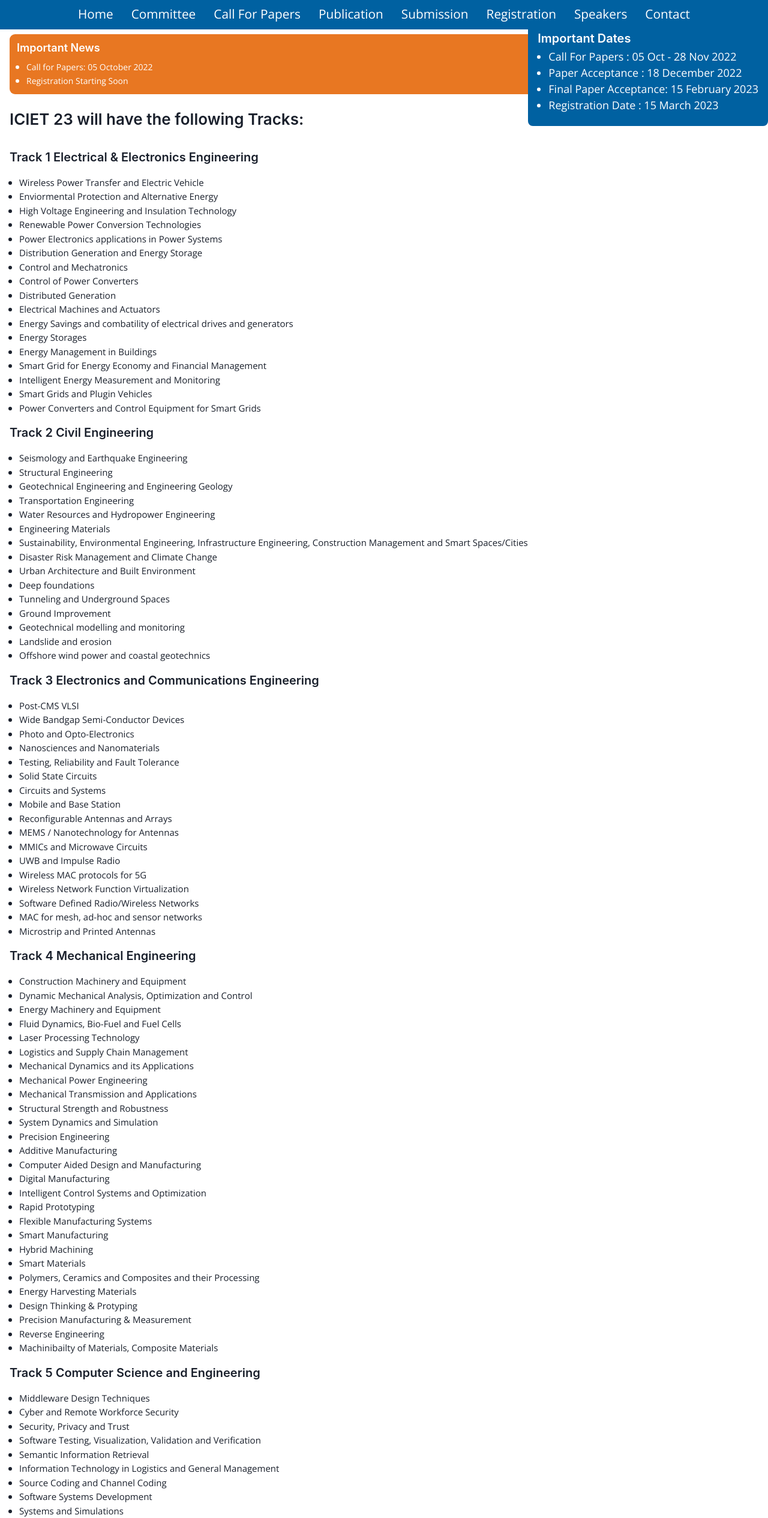
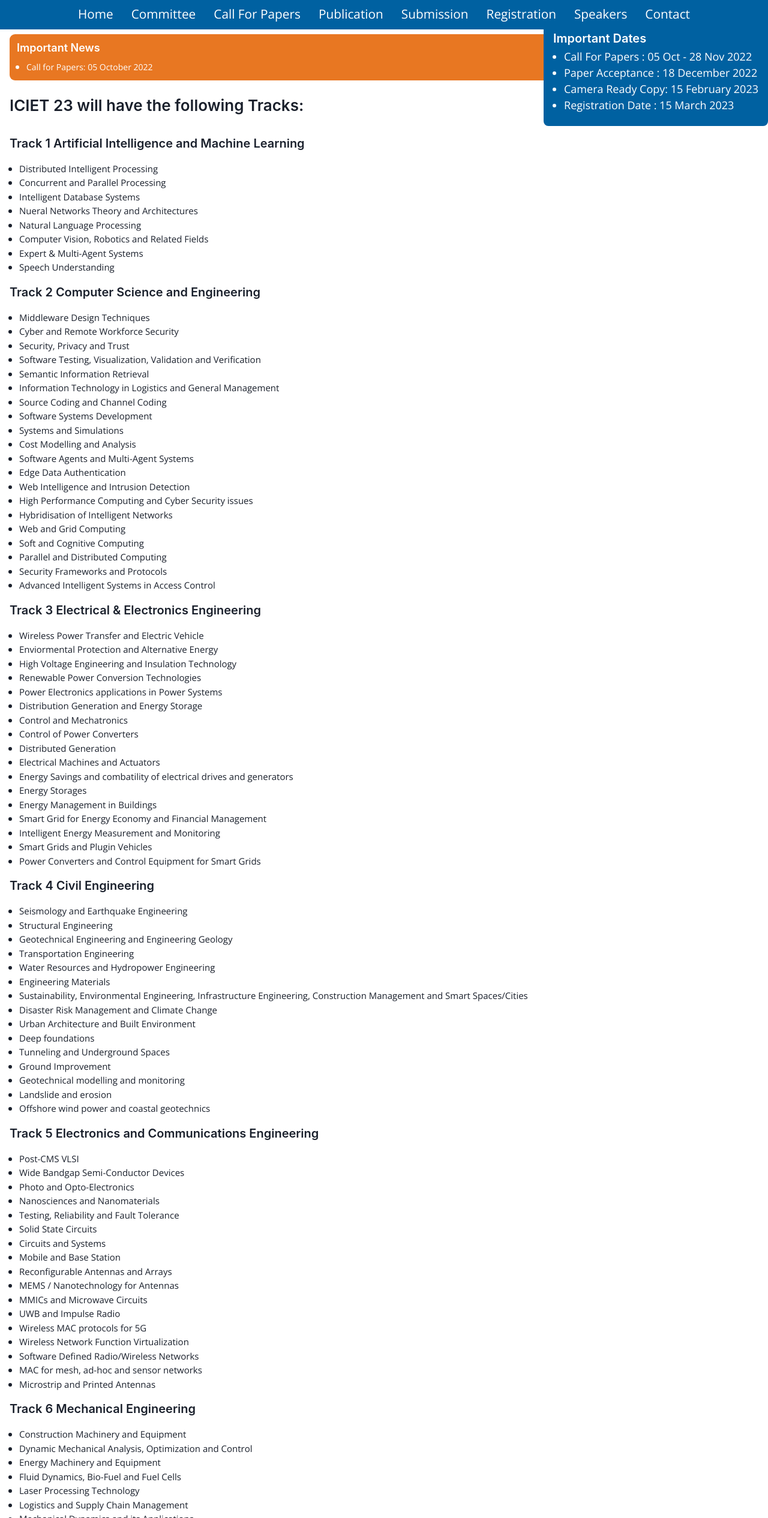
Before and after one commit to DarkPhoenix2704/iciet-v2, a React app: page /cfp in a window 1280 px wide. Shown: the part 270-2800 px from the top of the page at 60% size. Built offline with nearby package versions, Linux system fonts and the light colour scheme.

Commit message:
more changes

```diff
--- a/src/components/Dates.tsx
+++ b/src/components/Dates.tsx
@@ -29,7 +29,7 @@ const Dates = () => {
                 <UnorderedList marginBlock="5px" fontSize={{ base: '16px', lg: '18px' }}>
                     <ListItem>Call For Papers : 05 Oct - 28 Nov 2022</ListItem>
                     <ListItem>Paper Acceptance : 18 December 2022</ListItem>
-                    <ListItem>Final Paper Acceptance: 15 February 2023</ListItem>
+                    <ListItem>Camera Ready Copy: 15 February 2023</ListItem>
                     <ListItem>Registration Date : 15 March 2023</ListItem>
                 </UnorderedList>
             </Box>
--- a/src/components/NewsBlock.tsx
+++ b/src/components/NewsBlock.tsx
@@ -10,9 +10,6 @@ const NewsBlock = () => (
             <ListItem>
                 <Text fontSize="14px">Call for Papers: 05 October 2022</Text>
             </ListItem>
-            <ListItem>
-                <Text fontSize="14px">Registration Starting Soon</Text>
-            </ListItem>
         </UnorderedList>
     </Box>
 );
--- a/src/data/tracks.tsx
+++ b/src/data/tracks.tsx
@@ -1,7 +1,47 @@
 const Tracks = [
     {
         id: 1,
-        title: 'Track 1 Electrical & Electronics Engineering',
+        title: 'Track 1 Artificial Intelligence and Machine Learning',
+        subs: [
+            'Distributed Intelligent Processing',
+            'Concurrent and Parallel Processing',
+            'Intelligent Database Systems',
+            'Nueral Networks Theory and Architectures',
+            'Natural Language Processing',
+            'Computer Vision, Robotics and Related Fields',
+            'Expert & Multi-Agent Systems',
+            'Speech Understanding',
+        ],
+    },
+    {
+        id: 2,
+        title: 'Track 2 Computer Science and Engineering',
+        subs: [
+            'Middleware Design Techniques',
+            'Cyber and Remote Workforce Security',
+            'Security, Privacy and Trust',
+            'Software Testing, Visualization, Validation and Verification',
+            'Semantic Information Retrieval',
+            'Information Technology in Logistics and General Management',
+            'Source Coding and Channel Coding',
+            'Software Systems Development',
+            'Systems and Simulations',
+            'Cost Modelling and Analysis',
+            'Software Agents and Multi-Agent Systems',
+            'Edge Data Authentication',
+            'Web Intelligence and Intrusion Detection',
+            'High Performance Computing and Cyber Security issues',
+            'Hybridisation of Intelligent Networks',
+            'Web and Grid Computing',
+            'Soft and Cognitive Computing',
+            'Parallel and Distributed Computing',
+            'Security Frameworks and Protocols',
+            'Advanced Intelligent Systems in Access Control',
+        ],
+    },
+    {
+        id: 3,
+        title: 'Track 3 Electrical & Electronics Engineering',
         subs: [
             'Wireless Power Transfer and Electric Vehicle',
             'Enviormental Protection and Alternative Energy',
@@ -23,8 +63,8 @@ const Tracks = [
         ],
     },
     {
-        id: 2,
-        title: 'Track 2 Civil Engineering',
+        id: 4,
+        title: 'Track 4 Civil Engineering',
         subs: [
             'Seismology and Earthquake Engineering',
             'Structural Engineering',
@@ -44,8 +84,8 @@ const Tracks = [
         ],
     },
     {
-        id: 3,
-        title: 'Track 3 Electronics and Communications Engineering',
+        id: 5,
+        title: 'Track 5 Electronics and Communications Engineering',
         subs: [
             'Post-CMS VLSI',
             'Wide Bandgap Semi-Conductor Devices',
@@ -67,8 +107,8 @@ const Tracks = [
         ],
     },
     {
-        id: 4,
-        title: 'Track 4 Mechanical Engineering',
+        id: 6,
+        title: 'Track 6 Mechanical Engineering',
         subs: [
             'Construction Machinery and Equipment',
             'Dynamic Mechanical Analysis, Optimization and Control',
@@ -99,45 +139,5 @@ const Tracks = [
             'Machinibailty of Materials, Composite Materials',
         ],
     },
-    {
-        id: 5,
-        title: 'Track 5 Computer Science and Engineering',
-        subs: [
-            'Middleware Design Techniques',
-            'Cyber and Remote Workforce Security',
-            'Security, Privacy and Trust',
-            'Software Testing, Visualization, Validation and Verification',
-            'Semantic Information Retrieval',
-            'Information Technology in Logistics and General Management',
-            'Source Coding and Channel Coding',
-            'Software Systems Development',
-            'Systems and Simulations',
-            'Cost Modelling and Analysis',
-            'Software Agents and Multi-Agent Systems',
-            'Edge Data Authentication',
-            'Web Intelligence and Intrusion Detection',
-            'High Performance Computing and Cyber Security issues',
-            'Hybridisation of Intelligent Networks',
-            'Web and Grid Computing',
-            'Soft and Cognitive Computing',
-            'Parallel and Distributed Computing',
-            'Security Frameworks and Protocols',
-            'Advanced Intelligent Systems in Access Control',
-        ],
-    },
-    {
-        id: 6,
-        title: 'Track 6 Artificial Intelligence and Machine Learning',
-        subs: [
-            'Distributed Intelligent Processing',
-            'Concurrent and Parallel Processing',
-            'Intelligent Database Systems',
-            'Nueral Networks Theory and Architectures',
-            'Natural Language Processing',
-            'Computer Vision, Robotics and Related Fields',
-            'Expert & Multi-Agent Systems',
-            'Speech Understanding',
-        ],
-    },
 ];
 export default Tracks;
--- a/src/pages/Home.tsx
+++ b/src/pages/Home.tsx
@@ -29,7 +29,7 @@ const Home = () => (
         <Text fontSize="16px" marginBlock="18px" textAlign="justify" lineHeight="25px">
             ICIET-2023 is the IEEE International Conference organized by Ilahia College of
             Engineering and Technology, Muvattupuzha, Kerala, India. This conference aims to bring
-            together the researchers, engineers, academicians as well as industrial professionals
+            together the Researchers, Engineers, Academicians as well as Industrial Professionals
             from all over the world to present their research results and development activities in
             the field of Engineering and Technology. The conference will provide an excellent
             international forum for sharing knowledge and results in Engineering and Technology.
--- a/src/pages/Submission.tsx
+++ b/src/pages/Submission.tsx
@@ -24,8 +24,9 @@ const Submission = () => (
             <span style={{ fontWeight: 'bold', textDecoration: 'underline' }}>Format:</span> The
             abstract should be submitted in the format of MS Word (.doc or .docx) document /PDF.
             <br />
-            <span style={{ fontWeight: 'bold', textDecoration: 'underline' }}>Review:</span> Reviews
-            will be handled directly by the technical program committee.
+            <span style={{ fontWeight: 'bold', textDecoration: 'underline' }}>Review:</span> All
+            submitted papers are subject to strict double-blind peer review process by at least two
+            international reviewers that are experts in the area of the particular paper
             <br />
             <span style={{ fontWeight: 'bold', textDecoration: 'underline' }}>Note:</span> Documents
             that do not conform to the guidelines will not be preceded to the next stage and also
```
